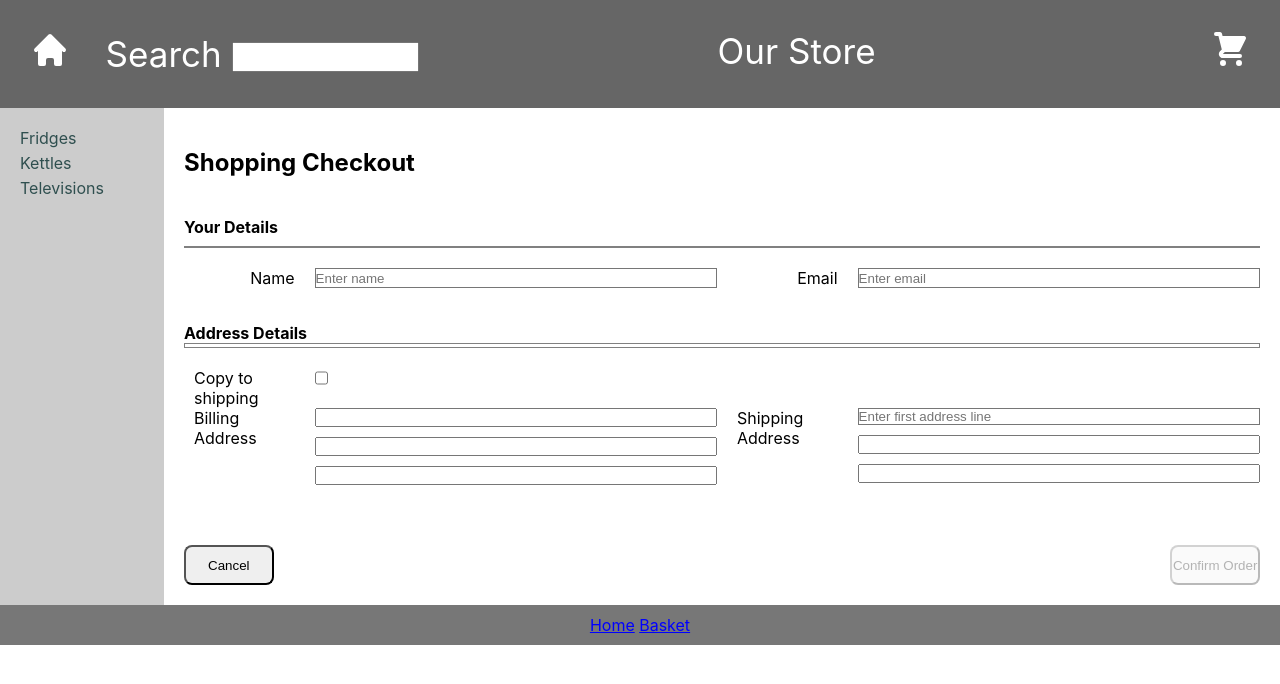
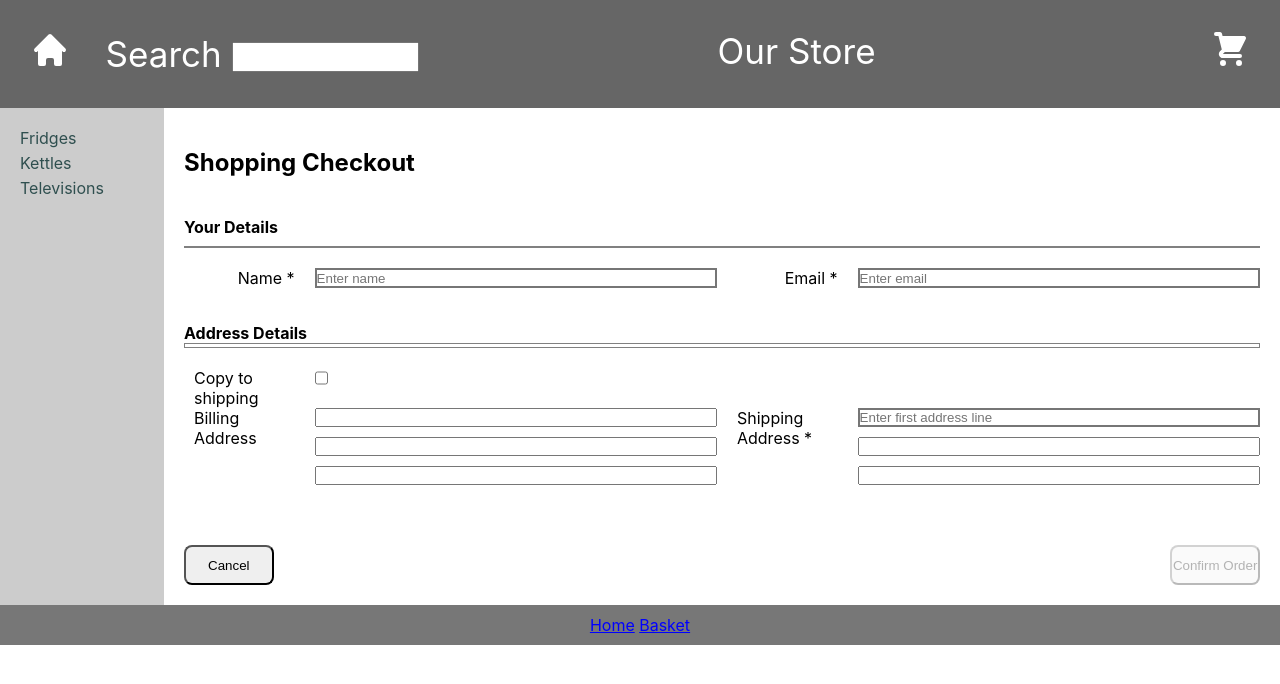
Before and after one commit to Liciacodes/E-commerce-Project, a React (Create React App) app: page /checkout in a window 1280 px wide. Shown: the top 684 px of the page. Built offline with nearby package versions, Linux system fonts and the light colour scheme; data requests are answered from the project's data file.

Commit message:
finished validating the form

```diff
--- a/src/components/Checkout.js
+++ b/src/components/Checkout.js
@@ -8,6 +8,11 @@ const Checkout = () => {
     name: "",
     email: "",
     shippingAddress1: "",
+    touched: {
+      name: false,
+      email: false,
+      shippingAddress1: false,
+    },
   });
 
   const navigate = useNavigate();
@@ -36,8 +41,17 @@ const Checkout = () => {
     navigate("/orderconfirmation");
   };
 
-  const handleBlur = () => {};
-  const showError = () => {};
+  const handleBlur = (ev) => {
+    const { name, value } = ev.target;
+    setForm((prevState) => ({
+      ...prevState,
+      touched: {
+        ...form.touched,
+        [name]: true,
+      },
+    }));
+  };
+  const showError = (field) => (errors[field] ? form.touched[field] : false);
   return (
     <form onSubmit={handleSubmit}>
       <CheckoutContainer>
@@ -54,8 +68,8 @@ const Checkout = () => {
 
         {/* Row 6 */}
         <CheckoutTable>
-          <CheckoutFormLabel>Name</CheckoutFormLabel>
-          <CheckoutInput
+          <CheckoutFormLabel>Name *</CheckoutFormLabel>
+          <CheckoutFormInput
             type="text"
             name="name"
             invalid={showError("name")}
@@ -63,12 +77,13 @@ const Checkout = () => {
             onBlur={handleBlur}
             placeholder="Enter name"
           />
-          <CheckoutFormLabel>Email</CheckoutFormLabel>
-          <CheckoutInput
+          <CheckoutFormLabel>Email *</CheckoutFormLabel>
+          <CheckoutFormInput
             type="text"
             name="email"
             invalid={showError("email")}
             onChange={handleChange}
+            onBlur={handleBlur}
             placeholder="Enter email"
           />
         </CheckoutTable>
@@ -94,15 +109,16 @@ const Checkout = () => {
             <input type="text" name="billingCity" />
           </CheckoutAddress>
 
-          <CheckoutFormLabel>Shipping Address</CheckoutFormLabel>
+          <CheckoutFormLabel>Shipping Address *</CheckoutFormLabel>
 
           <CheckoutAddress>
-            <CheckoutInput
+            <CheckoutFormInput
               type="text"
               name="shippingAddress1"
               invalid={showError("shippingAddress1")}
               placeholder="Enter first address line"
               onChange={handleChange}
+              onBlur={handleBlur}
             />
             <input type="text" name="shippingAddress2" />
             <input type="text" name="shippingCity" />
@@ -161,16 +177,13 @@ const CheckoutFormLabel = styled.label`
   justify-self: end;
 `;
 
-const CheckoutInput = styled.input`
-  border-width: 1px;
-  border-style: solid;
-
+const CheckoutFormInput = styled.input`
   ${(props) =>
     props.invalid &&
-    `
-        border-color: red;
-        border-width: 3px;
-    `}
+    `border-width: 3px;
+border-color: red;
+`};
+  border-style: solid;
 `;
 
 const CheckoutFormCheckbox = styled.input`
```
